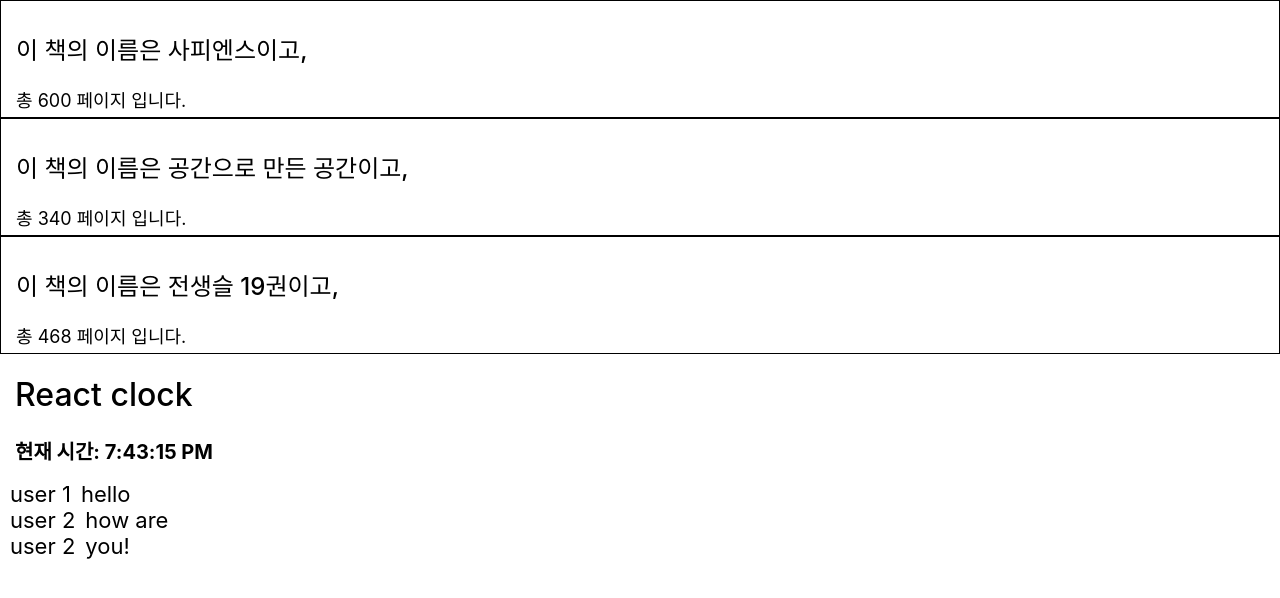
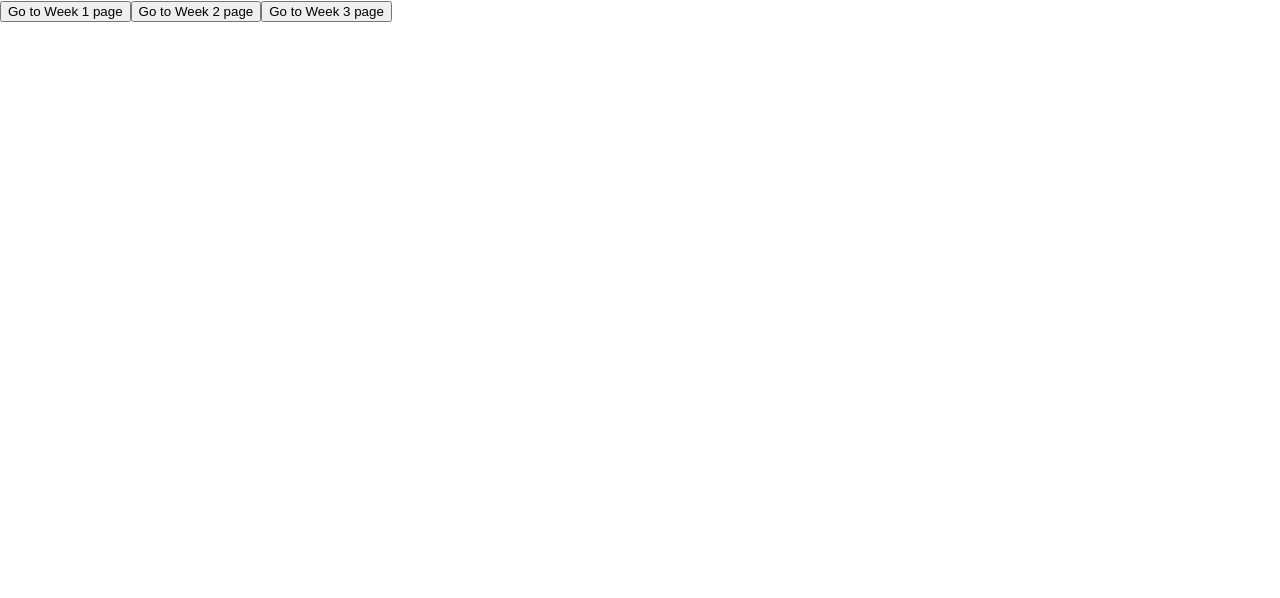
Before and after one commit to PastelBlue4/react_study, a React (Create React App) app: page / in a window 1280 px wide. Shown: the top 598 px of the page. Built offline with nearby package versions, Linux system fonts and the light colour scheme.

Commit message:
[feat] try divde page with only vanila js, install react-router-dom

```diff
--- a/package.json
+++ b/package.json
@@ -8,6 +8,7 @@
     "@testing-library/user-event": "^13.5.0",
     "react": "^18.2.0",
     "react-dom": "^18.2.0",
+    "react-router-dom": "^6.4.2",
     "react-scripts": "5.0.1",
     "styled-components": "^5.3.6",
     "web-vitals": "^2.1.4"
--- a/src/App.js
+++ b/src/App.js
@@ -1,9 +1,16 @@
+import { useState } from "react";
 import WeekOne from "./week1/page/WeekOne";
+import WeekTwo from "./week2/page/WeekTwo";
+import WeekThree from "./week3/page/WeekThree";
 
 function App() {
   return (
     <>
-      <WeekOne />
+      <div>
+        <button>Go to Week 1 page</button>
+        <button>Go to Week 2 page</button>
+        <button>Go to Week 3 page</button>
+      </div>
     </>
   );
 }
--- a/src/week1/components/Comment.js
+++ b/src/week1/components/Comment.js
@@ -10,6 +10,8 @@ function Comment(props) {
     margin-left: 10px;
     font-size: 22px;
   `;
+
+  console.log(props);
   return (
     <>
       <div>
--- a/src/week1/components/CommentList.js
+++ b/src/week1/components/CommentList.js
@@ -3,10 +3,10 @@ import Comment from "./Comment";
 const comments = [
   { name: "user 1", comments: "hello" },
   { name: "user 2", comments: "how are" },
-  { name: "user 2", comments: "you!" },
+  { name: "user 3", comments: "you!" },
 ];
 
-function CommentList(props) {
+function CommentList() {
   return (
     <div>
       {comments.map((comments) => {
--- /dev/null
+++ b/src/week2/page/WeekTwo.js
@@ -0,0 +1,9 @@
+function WeekTwo() {
+  return (
+    <>
+      <div>Week Two Page :)</div>
+    </>
+  );
+}
+
+export default WeekTwo;
--- /dev/null
+++ b/src/week3/page/WeekThree.js
@@ -0,0 +1,9 @@
+function WeekThree() {
+  return (
+    <>
+      <div>Week Three Page :)</div>
+    </>
+  );
+}
+
+export default WeekThree;
```
Also changed, not shown: 1 other file (tests, documents, lock files or other folders).
